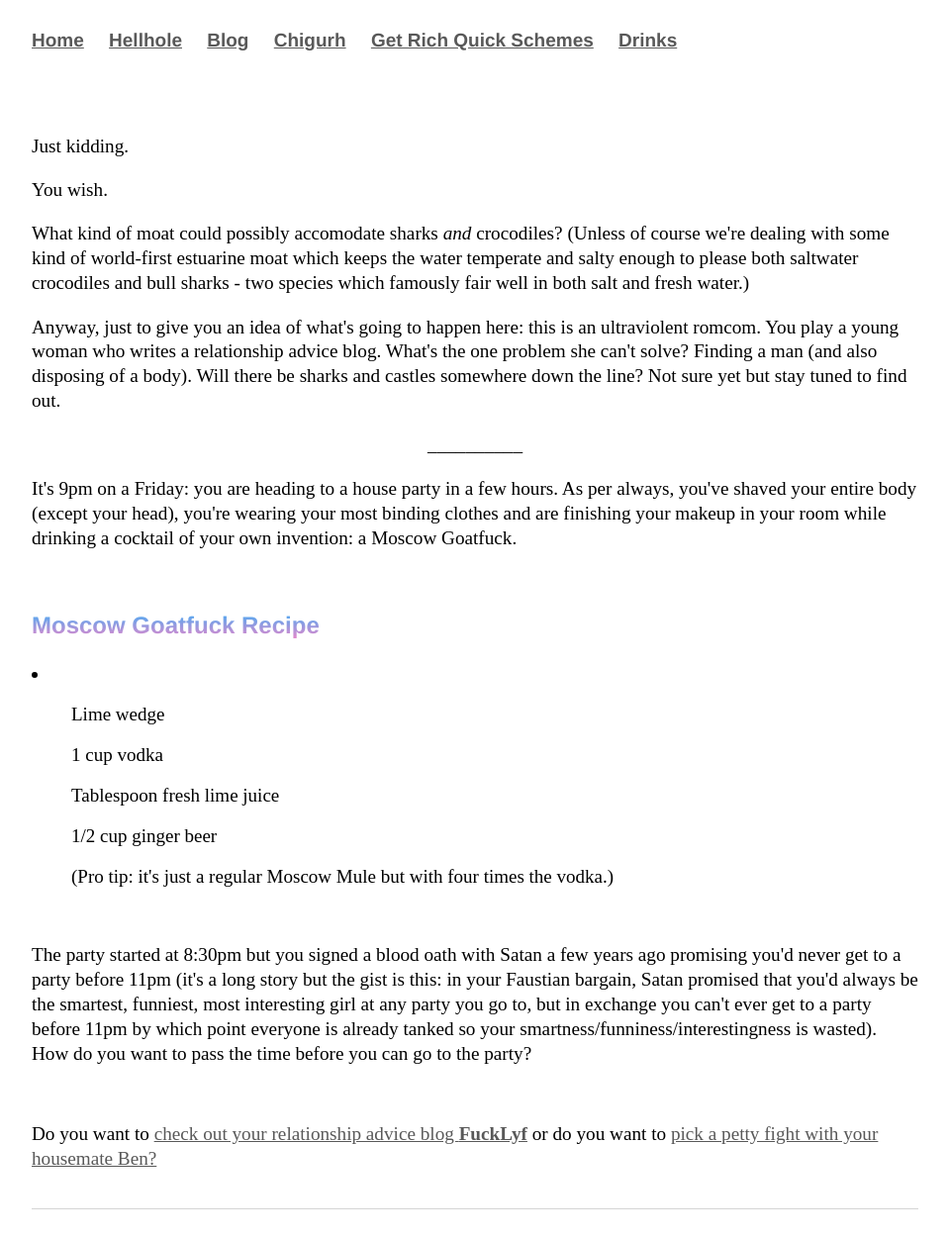
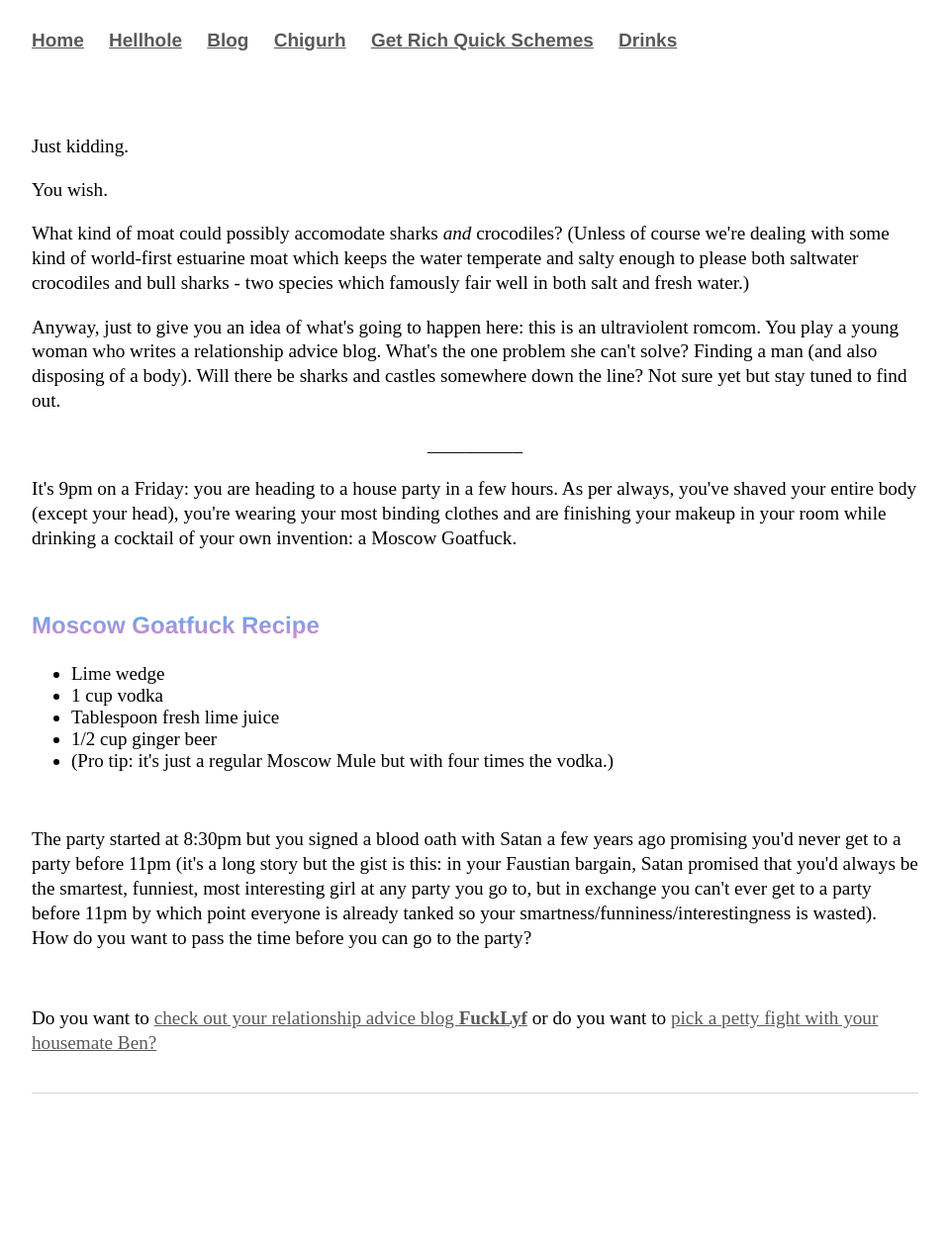
Before and after one commit to Pinelife/pinelife.github.io, a Jekyll site: the page built from Hellhole/Room1.html, in a window 1280 px wide. Shown: the whole page at 99% size, without its empty margins (160-1119 px from the left). Built offline with Jekyll 4.4.1, drawn with Linux system fonts in a browser that asks for light colours; after the commit the page ends 1135 px from its top, so only the background shows below that.

Commit message:
Update Room1.html

```diff
--- a/Hellhole/Room1.html
+++ b/Hellhole/Room1.html
@@ -23,13 +23,13 @@ It's 9pm on a Friday: you are heading to a house party in a few hours. As per al
  you're wearing your most binding clothes and are finishing your makeup in your room while drinking a cocktail of your own invention: a Moscow Goatfuck.</p>
 <br/>
 <h3>Moscow Goatfuck Recipe</h3>
-<li>
-  <ul>Lime wedge</ul>
-  <ul>1 cup vodka</ul>
-  <ul>Tablespoon fresh lime juice</ul>
-  <ul>1/2 cup ginger beer</ul>
-  <ul>(Pro tip: it's just a regular Moscow Mule but with four times the vodka.)</ul>
-</li>
+<ul>
+  <li>Lime wedge</li>
+  <li>1 cup vodka</li>
+  <li>Tablespoon fresh lime juice</li>
+  <li>1/2 cup ginger beer</li>
+  <li>(Pro tip: it's just a regular Moscow Mule but with four times the vodka.)</li>
+</ul>
 <br/>
 <p>The party started at 8:30pm but you signed a blood oath with Satan a few years ago promising you'd never get to a party before 11pm
 (it's a long story but the gist is this: in your Faustian bargain, Satan promised that you'd always be the smartest, funniest,
```
